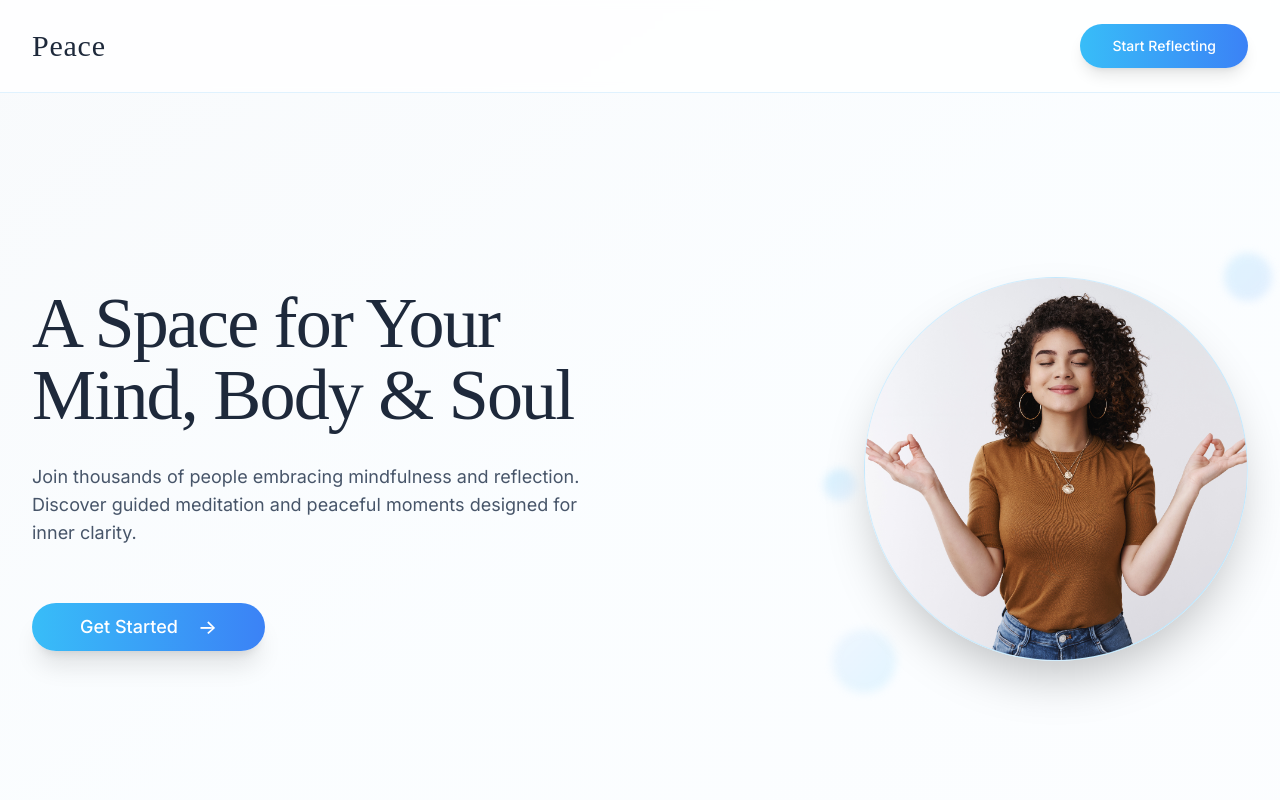
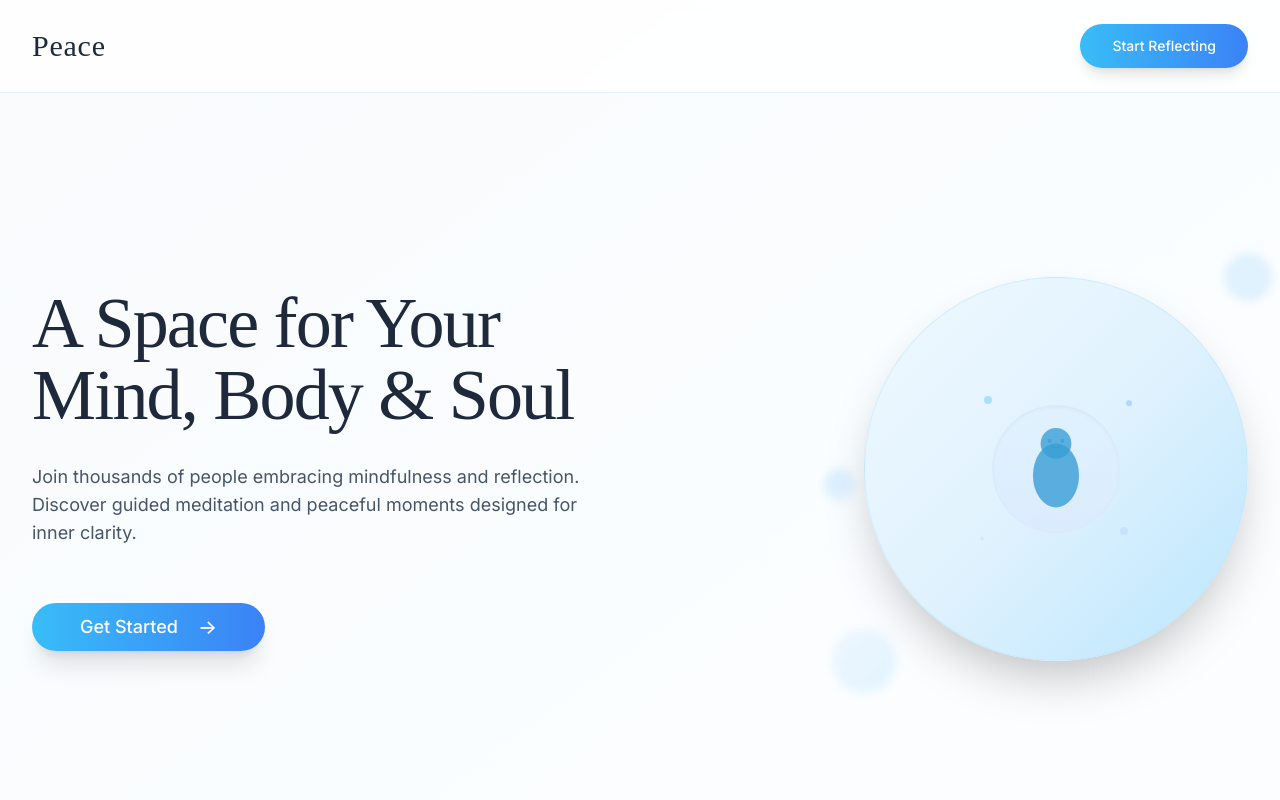
Before and after one commit to Shrinivasofficial/evening-stillness-reflections, a React (Vite) app: page / in a window 1280 px wide. Shown: the top 800 px of the page. Built offline with nearby package versions, Linux system fonts and the light colour scheme.

Commit message:
images changed in hero

```diff
--- a/src/components/EveningReflectionDashboard.tsx
+++ b/src/components/EveningReflectionDashboard.tsx
@@ -10,6 +10,7 @@ import UserAuthPanel from "./UserAuthPanel";
 import { Button } from "@/components/ui/button";
 import { useReflections } from "../hooks/useReflections";
 import { Loader2 } from "lucide-react";
+import BuddhaAnimation from "./BuddhaAnimation";
 
 export default function EveningReflectionDashboard() {
   const { reflections, loading, saveReflection, user, isAuthenticated } = useReflections();
@@ -74,11 +75,7 @@ export default function EveningReflectionDashboard() {
             <div className="flex justify-center lg:justify-end">
               <div className="relative">
                 <div className="w-96 h-96 bg-calm-gradient rounded-full flex items-center justify-center shadow-2xl border border-sky-200/50 overflow-hidden">
-                  <img
-                    src="/lovable-uploads/8ce6aa5a-7937-4493-b285-7d14f2ec456c.png"
-                    alt="Peaceful meditation"
-                    className="w-full h-full object-cover"
-                  />
+                  <BuddhaAnimation/>
                 </div>
                 {/* Subtle decorative elements */}
                 <div className="absolute -top-6 -right-6 w-12 h-12 bg-gradient-to-br from-sky-200/60 to-blue-200/60 rounded-full opacity-70 blur-sm"></div>
```
